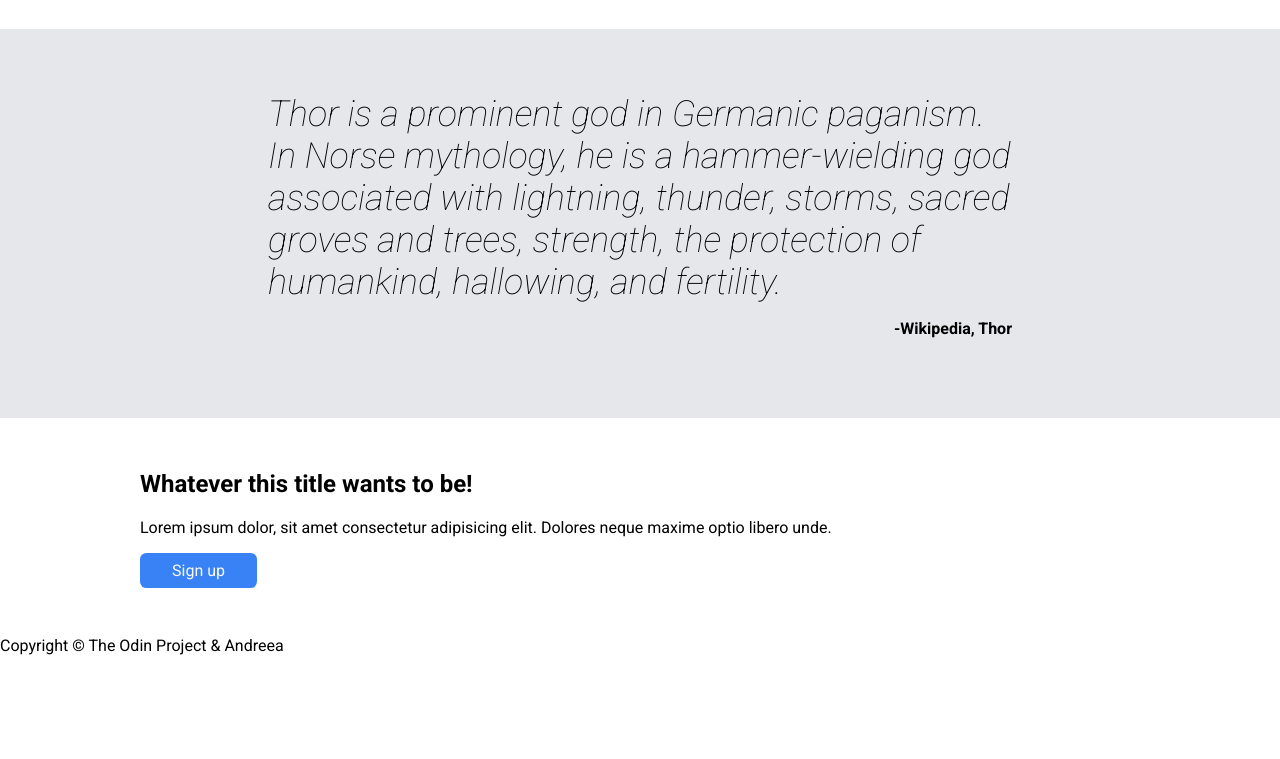
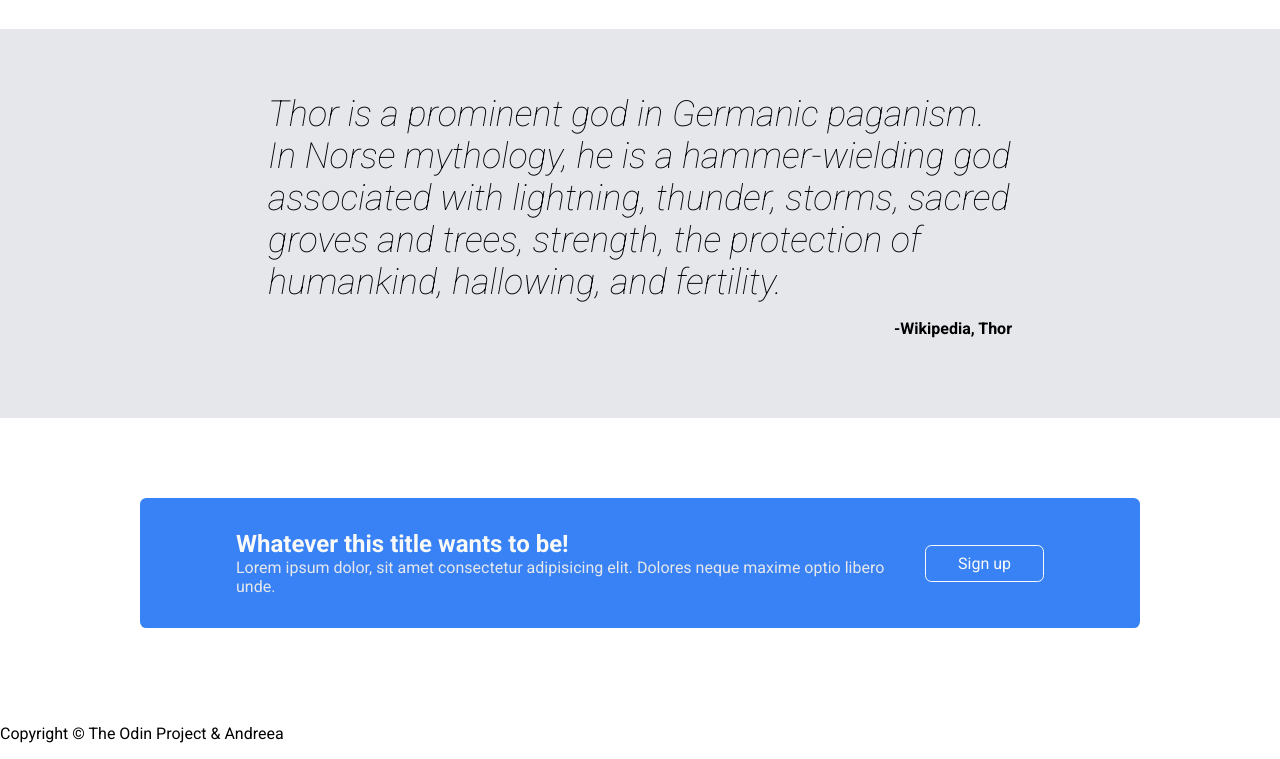
Before and after one commit to suntandreea/odin-landing-page, a plain HTML site: page index.html in a window 1280 px wide. Shown: the part 761-1520 px from the top of the page. Before the commit the page ends 1432 px from the top, so only its background shows below. Drawn offline with Linux system fonts and the light colour scheme.

Commit message:
Implement card section
Respect design layout and adjust HTML accordingly.

```diff
--- a/index.html
+++ b/index.html
@@ -87,13 +87,13 @@
 
     <section class="section">
       <div class="card">
-        <div class="card__content">
-          <h2 class="card__title">Whatever this title wants to be!</h2>
-          <p>
+        <hgroup>
+          <h1 class="card__title">Whatever this title wants to be!</h2>
+          <p class="card__text">
             Lorem ipsum dolor, sit amet consectetur adipisicing elit. Dolores
             neque maxime optio libero unde.
           </p>
-        </div>
+        </hgroup>
         <div class="card__cta">
           <span class="link link--border"><a href="#">Sign up</a></span>
         </div>
--- a/style.css
+++ b/style.css
@@ -103,6 +103,8 @@ a:hover {
   flex: 1;
 }
 
+/* LINK */
+
 .link {
   display: inline-block;
   background: var(--blue);
@@ -112,6 +114,10 @@ a:hover {
   a {
     color: var(--white);
   }
+}
+
+.link--border {
+  border: 1px solid var(--white);
 }
 
 /* SECTIONS */
@@ -191,3 +197,30 @@ a:hover {
     font-style: normal;
   }
 }
+
+/* CARD SECTION */
+
+.card {
+  margin-block: 3rem;
+  background: var(--blue);
+  border-radius: 0.4rem;
+  padding: 2rem 6rem;
+  display: flex;
+  justify-content: space-between;
+  align-items: center;
+}
+
+.card__title {
+  color: var(--white);
+  font-size: var(--font-m);
+  margin-block: 0;
+}
+
+.card__text {
+  color: var(--gray);
+  margin-block: 0;
+}
+
+.card__cta {
+  flex-shrink: 0;
+}
```
